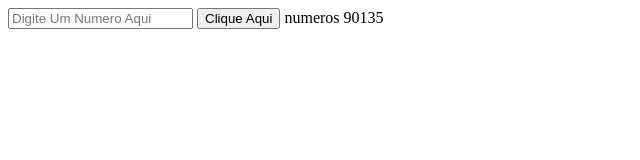
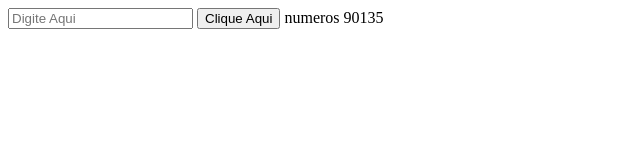
Before and after one commit to guizanetti/calculadora, a plain HTML site: page index.html in a window 1280 px wide. Shown: the full height of the page, 0-640 px from the left. Drawn offline with Linux system fonts and the light colour scheme.

Commit message:
calculadora alterada

```diff
--- a/index.html
+++ b/index.html
@@ -16,7 +16,7 @@
 
 </body>
 
-<input placeholder="Digite Um Numero Aqui" type="number">
+<input placeholder="Digite Aqui" type="number">
 
 <button>Clique Aqui</button>
 
```
